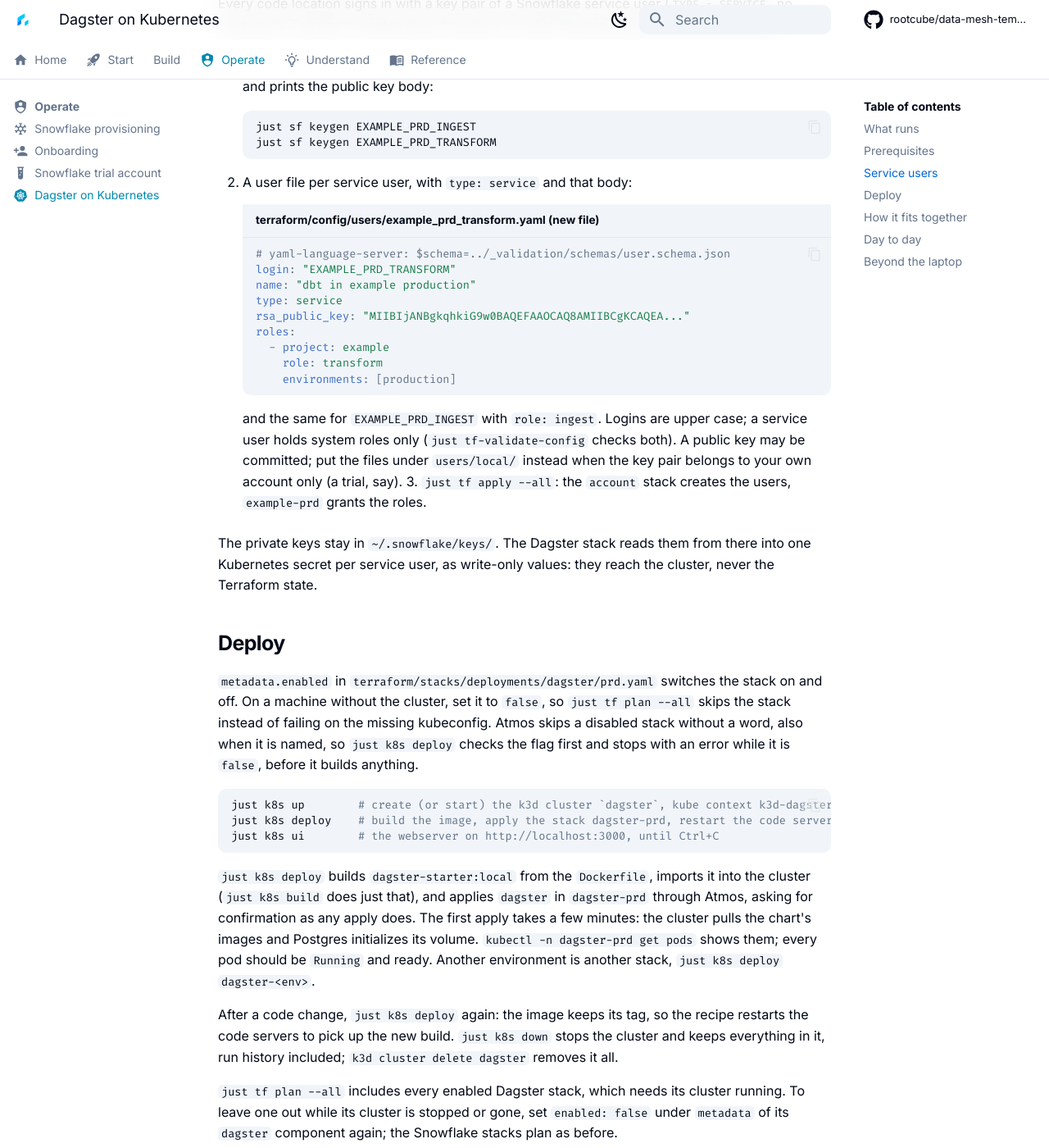
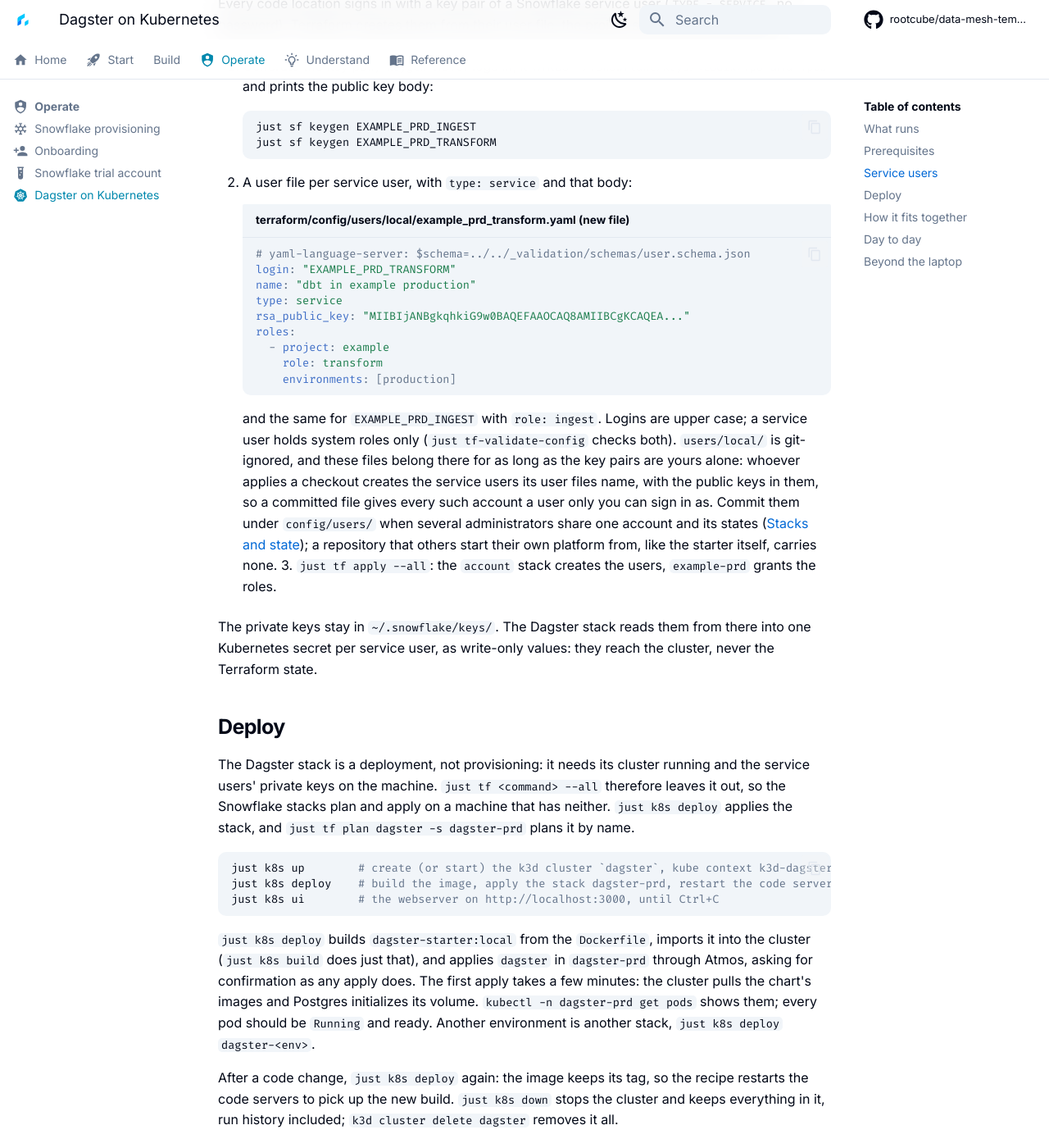
Before and after one commit to rootcube/data-mesh-template, an MkDocs documentation site: the page built from docs/operate/kubernetes.md, in a window 1280 px wide and 1400 px high, scrolled down 1784 px. Shown: the whole window at 82% size. Built offline with MkDocs 1.6.1 and Material for MkDocs 9.7.7, drawn with Linux system fonts in a browser that asks for light colours; comment, search, counter and statistics services are not loaded.

Commit message:
fix: add ingest and transform computes, update roles and configurations (#83)

````diff
--- a/atmos.yaml
+++ b/atmos.yaml
@@ -1,7 +1,8 @@
 # Atmos (https://atmos.tools) runs the Terraform components under terraform/components once per
 # stack under terraform/stacks: `account` (snowflake-account) and one `<project>-<env>` per project
 # and environment (snowflake-project). Each stack is a Terraform workspace with its own state.
-# `just tf ...` passes its arguments to `atmos terraform ...`; see terraform/README.md.
+# `just tf ...` passes its arguments to `atmos terraform ...`, and with `--all` adds a filter that
+# leaves the deployments out (the Dagster stack has `just k8s deploy`); see terraform/README.md.
 base_path: "."
 
 components:
--- a/docs/operate/kubernetes.md
+++ b/docs/operate/kubernetes.md
@@ -68,8 +68,8 @@
 
 2. A user file per service user, with `type: service` and that body:
 
-    ```yaml title="terraform/config/users/example_prd_transform.yaml (new file)"
-    # yaml-language-server: $schema=../_validation/schemas/user.schema.json
+    ```yaml title="terraform/config/users/local/example_prd_transform.yaml (new file)"
+    # yaml-language-server: $schema=../../_validation/schemas/user.schema.json
     login: "EXAMPLE_PRD_TRANSFORM"
     name: "dbt in example production"
     type: service
@@ -81,9 +81,13 @@
     ```
 
     and the same for `EXAMPLE_PRD_INGEST` with `role: ingest`. Logins are upper case; a service
-    user holds system roles only (`just tf-validate-config` checks both). A public key may be
-    committed; put the files under `users/local/` instead when the key pair belongs to your own
-    account only (a trial, say).
+    user holds system roles only (`just tf-validate-config` checks both). `users/local/` is
+    git-ignored, and these files belong there for as long as the key pairs are yours alone:
+    whoever applies a checkout creates the service users its user files name, with the public
+    keys in them, so a committed file gives every such account a user only you can sign in as.
+    Commit them under `config/users/` when several administrators share one account and its
+    states ([Stacks and state](snowflake-provisioning.md#stacks-and-state)); a repository that
+    others start their own platform from, like the starter itself, carries none.
 3. `just tf apply --all`: the `account` stack creates the users, `example-prd` grants the roles.
 
 The private keys stay in `~/.snowflake/keys/`. The Dagster stack reads them from there into one
@@ -92,11 +96,10 @@
 
 ## Deploy
 
-`metadata.enabled` in `terraform/stacks/deployments/dagster/prd.yaml` switches the stack on and
-off. On a machine without the cluster, set it to `false`, so `just tf plan --all` skips the stack
-instead of failing on the missing kubeconfig. Atmos skips a disabled stack without a word, also
-when it is named, so `just k8s deploy` checks the flag first and stops with an error while it is
-`false`, before it builds anything.
+The Dagster stack is a deployment, not provisioning: it needs its cluster running and the service
+users' private keys on the machine. `just tf <command> --all` therefore leaves it out, so the
+Snowflake stacks plan and apply on a machine that has neither. `just k8s deploy` applies the
+stack, and `just tf plan dagster -s dagster-prd` plans it by name.
 
 ```bash
 just k8s up        # create (or start) the k3d cluster `dagster`, kube context k3d-dagster
@@ -114,10 +117,6 @@
 After a code change, `just k8s deploy` again: the image keeps its tag, so the recipe restarts the
 code servers to pick up the new build. `just k8s down` stops the cluster and keeps everything in
 it, run history included; `k3d cluster delete dagster` removes it all.
-
-`just tf plan --all` includes every enabled Dagster stack, which needs its cluster running. To
-leave one out while its cluster is stopped or gone, set `enabled: false` under `metadata` of its
-`dagster` component again; the Snowflake stacks plan as before.
 
 ## How it fits together
 
````
Also changed, not shown: docs/operate/onboarding.md (+4 -1 lines), docs/reference/commands.md (+2 -2 lines), docs/start/troubleshooting.md (+6 -0 lines), terraform/README.md (+7 -6 lines), 4 other files.
